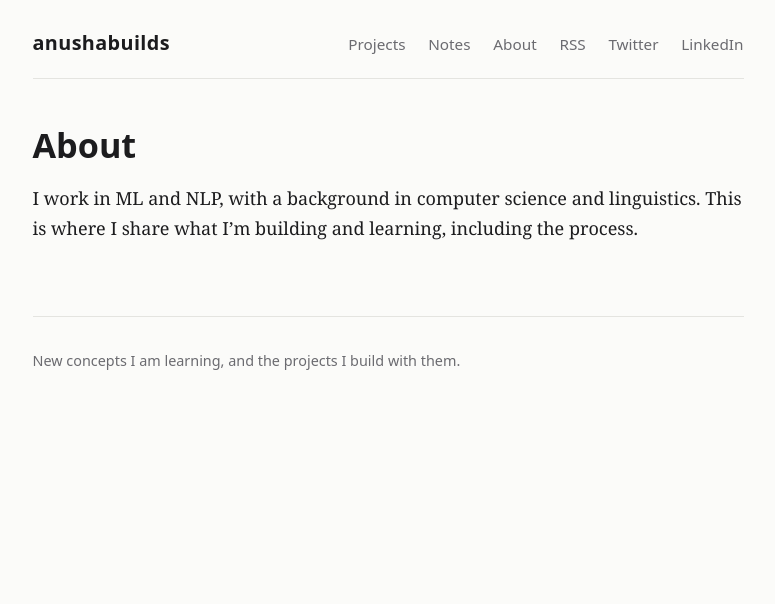
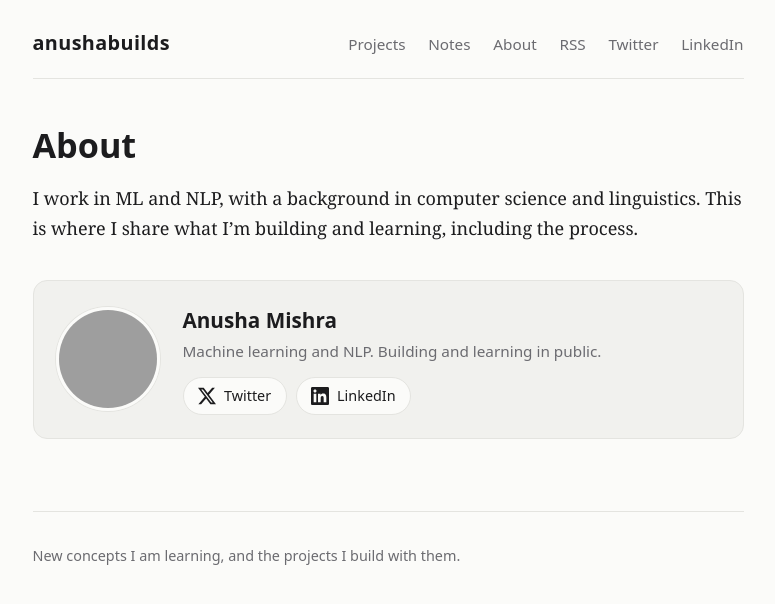
Before and after one commit to AnushaMishra/AnushaMishra.github.io, a Jekyll site: the page built from about.md, in a window 1280 px wide. Shown: the top 604 px of the page, without its empty margins (252-1027 px from the left). Built offline with Jekyll 4.4.1, drawn with Linux system fonts in a browser that asks for light colours; grey boxes are pictures that could not be loaded.

Commit message:
Add profile card inclusion to about.md

```diff
--- a/about.md
+++ b/about.md
@@ -7,3 +7,5 @@ permalink: /about/
 # About
 
 I work in ML and NLP, with a background in computer science and linguistics. This is where I share what I'm building and learning, including the process.
+
+{% include profile-card.html %}
```
